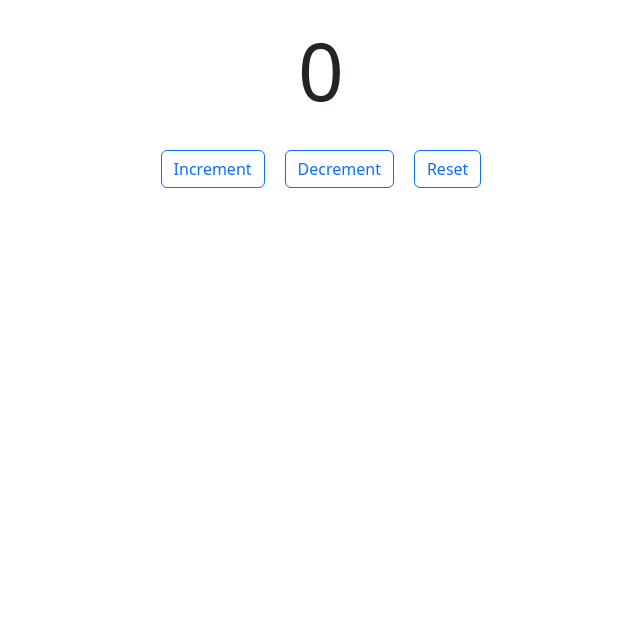
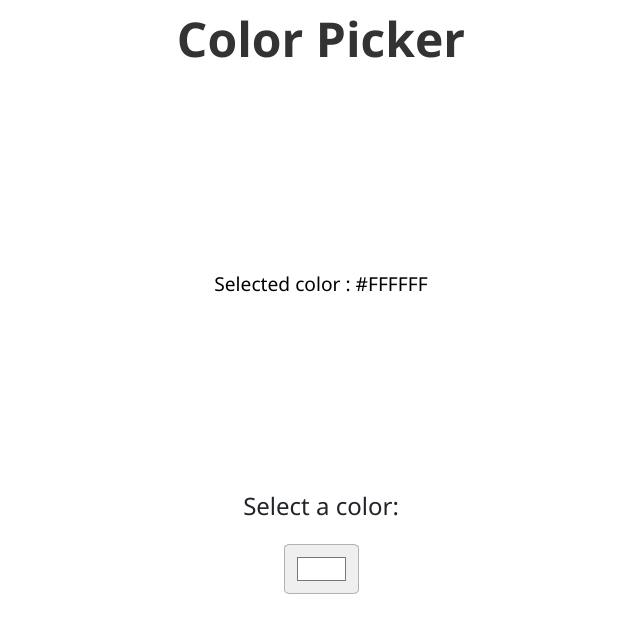
Before and after one commit to asathsara/react-javascript, a React (Vite) app: page / in a window 1280 px wide. Shown: the top 632 px of the page, without its empty margins (319-959 px from the left). Built offline with nearby package versions, Linux system fonts and the light colour scheme.

Commit message:
Color Picker

```diff
--- a/src/AppTwo.jsx
+++ b/src/AppTwo.jsx
@@ -7,13 +7,13 @@
 // useState() = A React hook that allows the creation of a stateful variable AND a setter function to update its value in the Virtual DOM.
 //[name, setName]
 
-import Counter from "./components/Counter/Counter"
+import ColorPicker from "./components/ColorPicker/ColorPicker"
 
 
 const AppTwo = () => {
   return (
       <div>
-          <Counter />
+          <ColorPicker />
       </div>
   )
 }
--- /dev/null
+++ b/src/components/ColorPicker/ColorPicker.jsx
@@ -0,0 +1,29 @@
+import React, { useState } from 'react'
+import styles from './ColorPicker.module.css'
+
+const ColorPicker = () => {
+
+  const [color, setColor] = useState("#FFFFFF")
+
+  const handleClick = (event) => {
+    setColor(event.target.value)
+
+
+  }
+  // Determine the text color based on the selected background color
+  const textColor = color === "#000000" ? "#FFFFFF" : "#000000";
+
+  return (
+    <div className={styles.colorPickerContainer}>
+      <h1 className={styles.heading}>Color Picker</h1>
+      <div className={styles.colorDisplay} style={{ backgroundColor:color }}>
+        <p className={styles.paragraph} style={{ color: textColor }}>Selected color : {color} </p>
+      </div>
+      <label className={styles.label}>Select a color:</label>
+      <input className={styles.colorPicker}type='color' value={color} onChange={handleClick}></input>
+
+    </div>
+  )
+}
+
+export default ColorPicker;
--- /dev/null
+++ b/src/components/ColorPicker/ColorPicker.module.css
@@ -0,0 +1,47 @@
+.colorPickerContainer{
+
+    font-family: 'Segoe UI', Tahoma, Geneva, Verdana, sans-serif;
+    display: flex;
+    flex-direction: column;
+    align-items: center;
+    margin: 10px;
+}
+
+.heading {
+    font-size: 3em;
+    color: #333;
+    margin-bottom: 50px;
+    font-weight: 600;
+  }
+
+.colorDisplay{
+
+    width: 300px;
+    height: 300px;
+    display: flex;
+    justify-content: center;
+    align-items: center;
+    border-radius: 8px;
+    margin: 25px;
+    transition: .05s ease;
+}
+
+.paragraph{
+
+    font-size: 1.2rem;
+    font-weight: 500;
+}
+
+.label{
+    font-size: 1.5rem;
+    font-weight: 500;
+    margin: 20px;
+}
+
+.colorPicker{
+    width: 75px;
+    height: 50px;
+    border-radius: 8%;
+    border-color: hsla(0, 0%, 0%, 0.26);
+    padding: 12px;
+}
```
